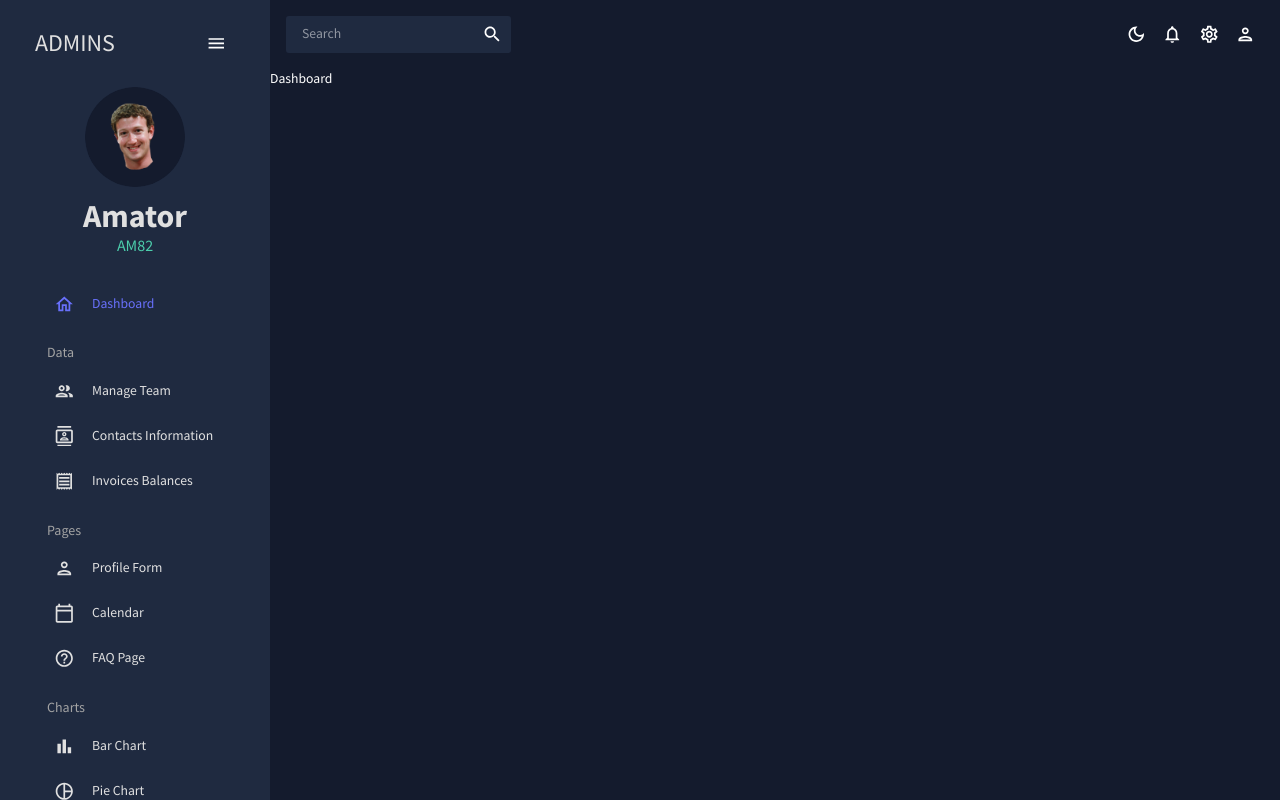
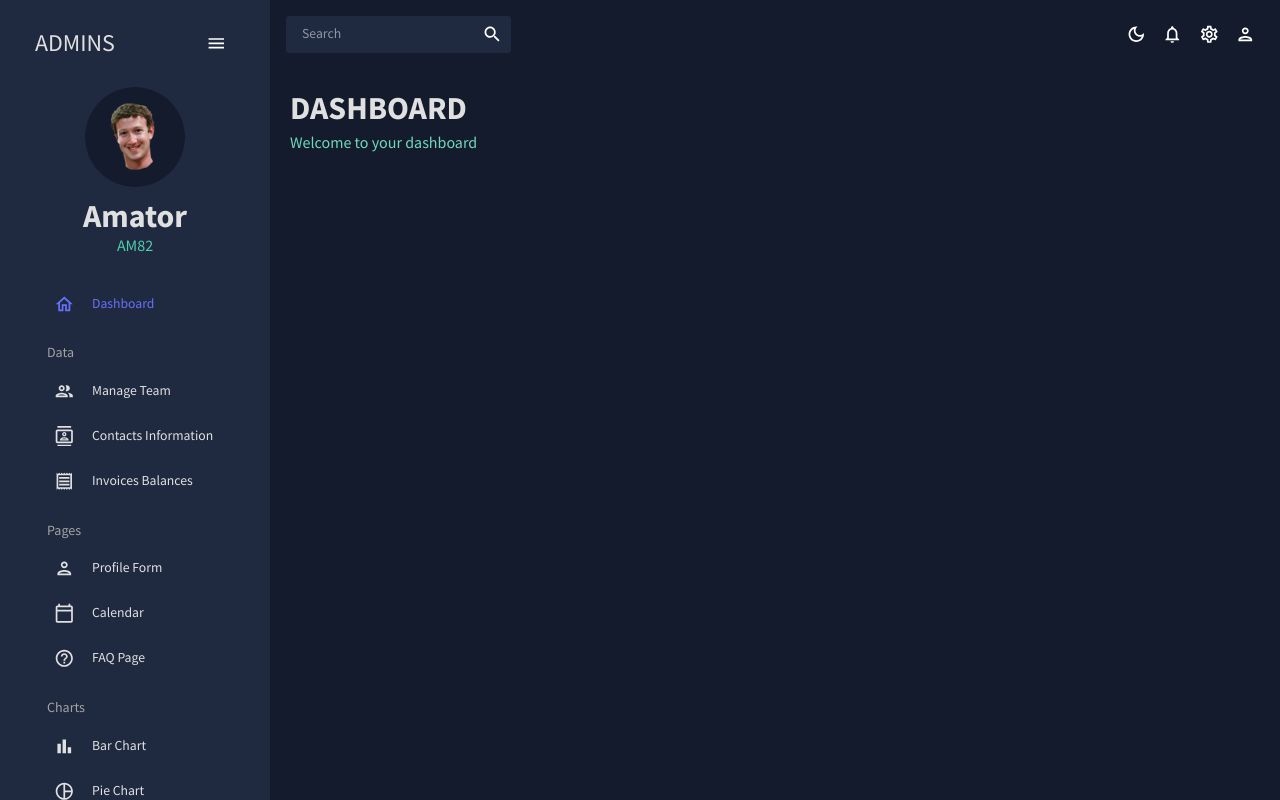
Before and after one commit to amator82/React-Admin-Dashboard, a React (Create React App) app: page / in a window 1280 px wide. Built offline with nearby package versions, Linux system fonts and the light colour scheme.

Commit message:
add Header to Dashboard

```diff
--- /dev/null
+++ b/src/components/Header.jsx
@@ -0,0 +1,27 @@
+import React from 'react'
+
+import { Box, Typography, useTheme } from '@mui/material'
+import { tokens } from './../theme'
+
+const Header = ({ title, subtitle }) => {
+    const theme = useTheme()
+    const colors = tokens(theme.palette.mode)
+
+    return (
+        <Box mb='30px'>
+            <Typography
+                variant='h2'
+                color={colors.grey[100]}
+                fontWeight='bold'
+                sx={{ mb: '5px' }}
+            >
+                {title}
+            </Typography>
+            <Typography variant='h5' color={colors.greenAccent[400]}>
+                {subtitle}
+            </Typography>
+        </Box>
+    )
+}
+
+export default Header
--- a/src/scenes/dashboard/index.jsx
+++ b/src/scenes/dashboard/index.jsx
@@ -1,7 +1,24 @@
 import React from 'react'
 
+import { Box } from '@mui/material'
+
+import Header from './../../components/Header'
+
 const Dashboard = () => {
-    return <div> Dashboard</div>
+    return (
+        <Box m='20px'>
+            <Box
+                display='flex'
+                alignItems='center'
+                justifyContent='space-between'
+            >
+                <Header
+                    title='DASHBOARD'
+                    subtitle='Welcome to your dashboard'
+                />
+            </Box>
+        </Box>
+    )
 }
 
 export default Dashboard
```
